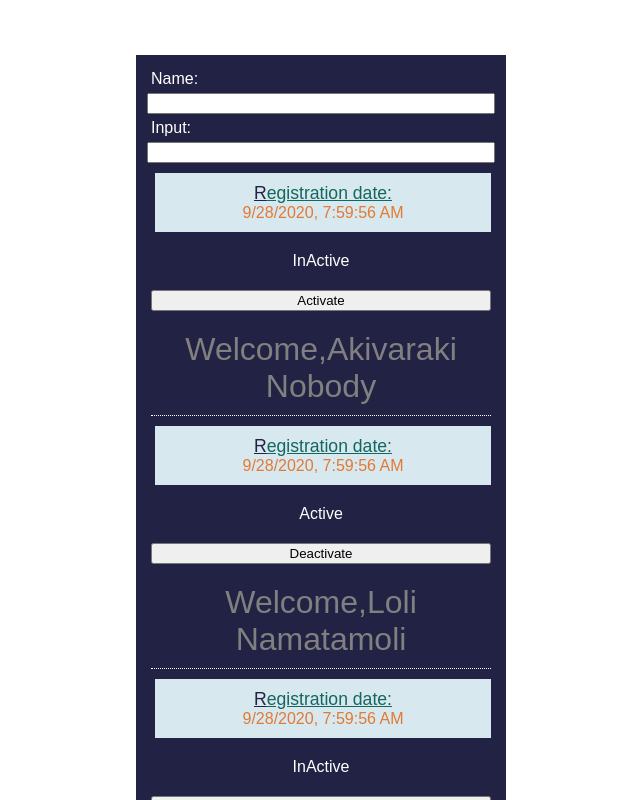
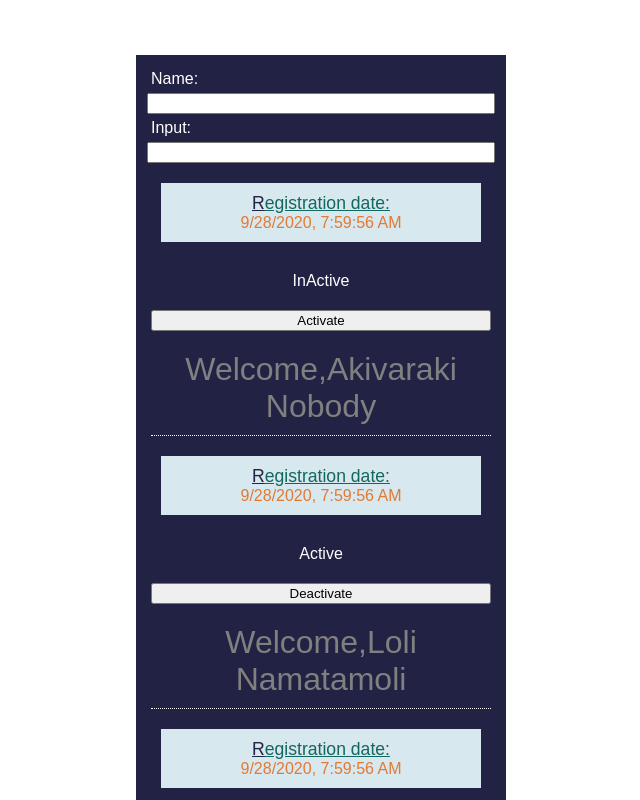
Before and after one commit to aivarasgit/reactExOnSandbox, a React (Create React App) app: page / in a window 1280 px wide. Shown: the top 800 px of the page, without its empty margins (319-959 px from the left). Built offline with nearby package versions, Linux system fonts and the light colour scheme.

Commit message:
added a padding to the class MembersDataList

```diff
--- a/src/components/Data.css
+++ b/src/components/Data.css
@@ -21,7 +21,7 @@
 }
 
 .MembersDataList {
-  padding-left: 4px;
+  padding: 10px;
 }
 
 .MembersDataList > p {
```
